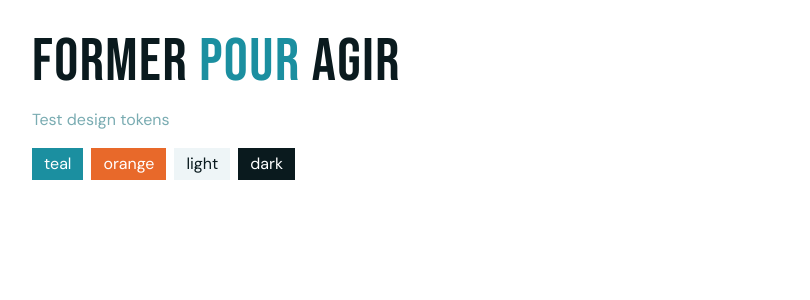
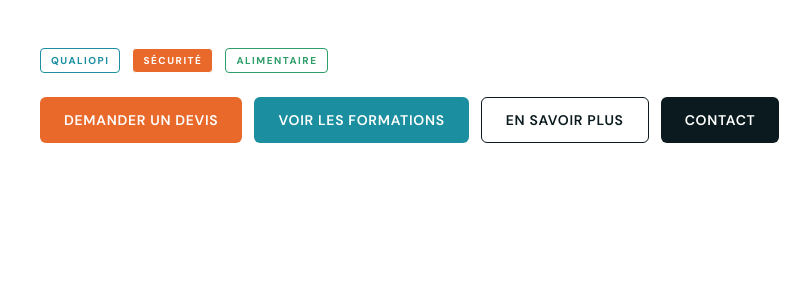
Before and after one commit to AlanT-lock/ckimformation, a Next.js app: page / in a window 1280 px wide. Shown: the top 300 px of the page, without its empty margins (0-810 px from the left). Built offline with nearby package versions, Linux system fonts and the light colour scheme.

Commit message:
feat: Button, Tag, Container primitives

```diff
--- a/app/page.tsx
+++ b/app/page.tsx
@@ -1,14 +1,23 @@
+import { Button } from '@/components/ui/Button';
+import { Tag } from '@/components/ui/Tag';
+import { Container } from '@/components/ui/Container';
+
 export default function Home() {
   return (
-    <main className="min-h-screen bg-white p-8">
-      <h1 className="font-display text-6xl tracking-wide text-dark">FORMER <em className="not-italic text-teal">POUR</em> AGIR</h1>
-      <p className="font-sans text-muted mt-4">Test design tokens</p>
-      <div className="mt-4 flex gap-2">
-        <span className="bg-teal text-white px-3 py-1">teal</span>
-        <span className="bg-orange text-white px-3 py-1">orange</span>
-        <span className="bg-light text-dark px-3 py-1">light</span>
-        <span className="bg-dark text-white px-3 py-1">dark</span>
-      </div>
+    <main className="min-h-screen bg-white py-12">
+      <Container>
+        <div className="flex flex-wrap gap-3 mb-6">
+          <Tag>Qualiopi</Tag>
+          <Tag color="#E8692A" variant="solid">Sécurité</Tag>
+          <Tag color="#2E9E6A">Alimentaire</Tag>
+        </div>
+        <div className="flex flex-wrap gap-3">
+          <Button variant="primary">Demander un devis</Button>
+          <Button variant="secondary">Voir les formations</Button>
+          <Button variant="ghost">En savoir plus</Button>
+          <Button variant="dark">Contact</Button>
+        </div>
+      </Container>
     </main>
   );
 }
--- /dev/null
+++ b/components/ui/Button.tsx
@@ -0,0 +1,37 @@
+'use client';
+import Link from 'next/link';
+import { cn } from '@/lib/utils';
+import type { ButtonHTMLAttributes, ReactNode } from 'react';
+
+type Variant = 'primary' | 'secondary' | 'ghost' | 'dark';
+
+interface BaseProps {
+  children: ReactNode;
+  variant?: Variant;
+  className?: string;
+}
+
+const VARIANTS: Record<Variant, string> = {
+  primary: 'bg-orange text-white hover:bg-orange-l',
+  secondary: 'bg-teal text-white hover:bg-teal-l',
+  ghost: 'border border-dark text-dark hover:bg-dark hover:text-white',
+  dark: 'bg-dark text-white hover:bg-dark-2',
+};
+
+const BASE = 'inline-flex items-center justify-center gap-2 rounded-md px-6 py-3 font-sans text-sm font-semibold uppercase tracking-wider transition-all duration-200';
+
+export function Button({ children, variant = 'primary', className, ...rest }: BaseProps & ButtonHTMLAttributes<HTMLButtonElement>) {
+  return (
+    <button className={cn(BASE, VARIANTS[variant], className)} {...rest}>
+      {children}
+    </button>
+  );
+}
+
+export function ButtonLink({ children, variant = 'primary', className, href }: BaseProps & { href: string }) {
+  return (
+    <Link href={href} className={cn(BASE, VARIANTS[variant], className)}>
+      {children}
+    </Link>
+  );
+}
--- /dev/null
+++ b/components/ui/Container.tsx
@@ -0,0 +1,5 @@
+import { cn } from '@/lib/utils';
+
+export function Container({ className, children }: { className?: string; children: React.ReactNode }) {
+  return <div className={cn('mx-auto w-full max-w-7xl px-6 md:px-10', className)}>{children}</div>;
+}
--- /dev/null
+++ b/components/ui/Tag.tsx
@@ -0,0 +1,30 @@
+import { cn } from '@/lib/utils';
+
+interface TagProps {
+  children: React.ReactNode;
+  color?: string;
+  variant?: 'solid' | 'outline';
+  className?: string;
+}
+
+export function Tag({ children, color, variant = 'outline', className }: TagProps) {
+  const style = color
+    ? variant === 'solid'
+      ? { backgroundColor: color, color: '#fff' }
+      : { borderColor: color, color }
+    : undefined;
+
+  return (
+    <span
+      className={cn(
+        'inline-block rounded-sm border px-2.5 py-1 font-sans text-[10px] font-bold uppercase tracking-[0.15em]',
+        !color && variant === 'outline' && 'border-teal text-teal',
+        !color && variant === 'solid' && 'border-transparent bg-teal text-white',
+        className
+      )}
+      style={style}
+    >
+      {children}
+    </span>
+  );
+}
--- /dev/null
+++ b/lib/utils.ts
@@ -0,0 +1,5 @@
+type ClassValue = string | number | null | false | undefined;
+
+export function cn(...inputs: ClassValue[]): string {
+  return inputs.filter(Boolean).join(' ');
+}
```
